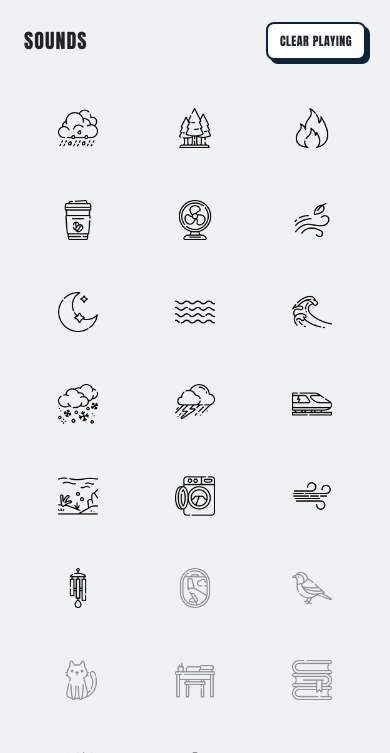
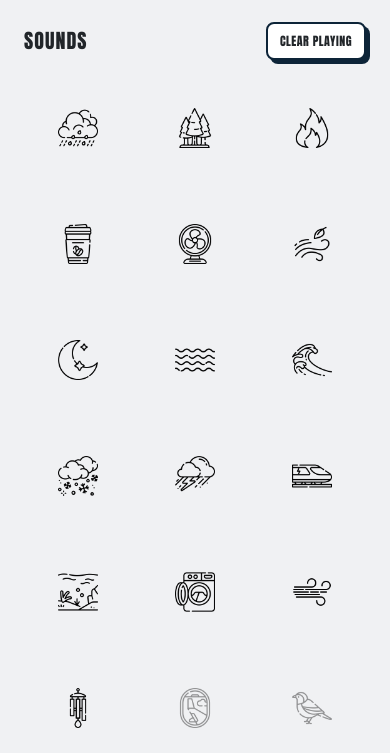
Before and after one commit to Somrithreach-San/calmflow, a Flask app: page / in a window 390 px wide. Shown: the part 437-1190 px from the top of the page. Run offline with Flask 3, Linux system fonts and the light colour scheme; data comes from the database, SQL or seed files in the repository.

Commit message:
Bug fixes

```diff
--- a/static/style.css
+++ b/static/style.css
@@ -350,6 +350,8 @@ body {
   display: flex;
   gap: 24px;
   padding: 10px 0;
+  width: max-content;
+  flex-shrink: 0;
 }
 
 .playlist-carousel-container {
@@ -1708,8 +1710,12 @@ body {
   }
 
   .sound-button-container {
-    width: 65px;
-    height: 65px;
+    width: 120px;
+    height: 96px;
+  }
+
+  .add-to-playlist-btn {
+    right: 20px;
   }
 
   .volume-control {
@@ -1844,8 +1850,8 @@ body {
   }
 
   .sound-button-container {
-    width: 40px;
-    height: 40px;
+    width: 70px;
+    height: 64px;
   }
 
   /* Balanced Short Volume Slider for Mobile */
@@ -1878,7 +1884,7 @@ body {
     width: 18px;
     height: 18px;
     top: -4px;
-    right: -8px;
+    right: 7px;
   }
 
   .add-to-playlist-btn img {
@@ -1983,8 +1989,12 @@ body {
   }
 
   .sound-button-container {
-    width: 36px;
-    height: 36px;
+    width: 62px;
+    height: 58px;
+  }
+
+  .add-to-playlist-btn {
+    right: 5px;
   }
 
   .volume-control {
--- a/templates/index.html
+++ b/templates/index.html
@@ -2,7 +2,7 @@
 <html lang="en" data-theme="light">
   <head>
     <meta charset="UTF-8" />
-    <meta name="viewport" content="width=device-width, initial-scale=1.0" />
+    <meta name="viewport" content="width=device-width, initial-scale=1.0, maximum-scale=1.0, user-scalable=no" />
 
     <!-- ✅ CRITICAL: Set theme from localStorage BEFORE CSS loads to prevent flash -->
     <script>
--- a/templates/login.html
+++ b/templates/login.html
@@ -2,7 +2,7 @@
 <html lang="en" data-theme="light">
   <head>
     <meta charset="UTF-8" />
-    <meta name="viewport" content="width=device-width, initial-scale=1.0" />
+    <meta name="viewport" content="width=device-width, initial-scale=1.0, maximum-scale=1.0, user-scalable=no" />
     <!-- Prevent theme flash -->
     <script>
       (function () {
--- a/templates/signup.html
+++ b/templates/signup.html
@@ -2,7 +2,7 @@
 <html lang="en" data-theme="light">
   <head>
     <meta charset="UTF-8" />
-    <meta name="viewport" content="width=device-width, initial-scale=1.0" />
+    <meta name="viewport" content="width=device-width, initial-scale=1.0, maximum-scale=1.0, user-scalable=no" />
     <!-- Prevent theme flash -->
     <script>
       (function () {
--- a/templates/user_profile.html
+++ b/templates/user_profile.html
@@ -2,7 +2,7 @@
 <html lang="en" data-theme="light">
   <head>
     <meta charset="UTF-8" />
-    <meta name="viewport" content="width=device-width, initial-scale=1.0" />
+    <meta name="viewport" content="width=device-width, initial-scale=1.0, maximum-scale=1.0, user-scalable=no" />
     <!-- Prevent theme flash -->
     <script>
       (function () {
```
Also changed, not shown: static/script.js (line endings or trailing spaces).
